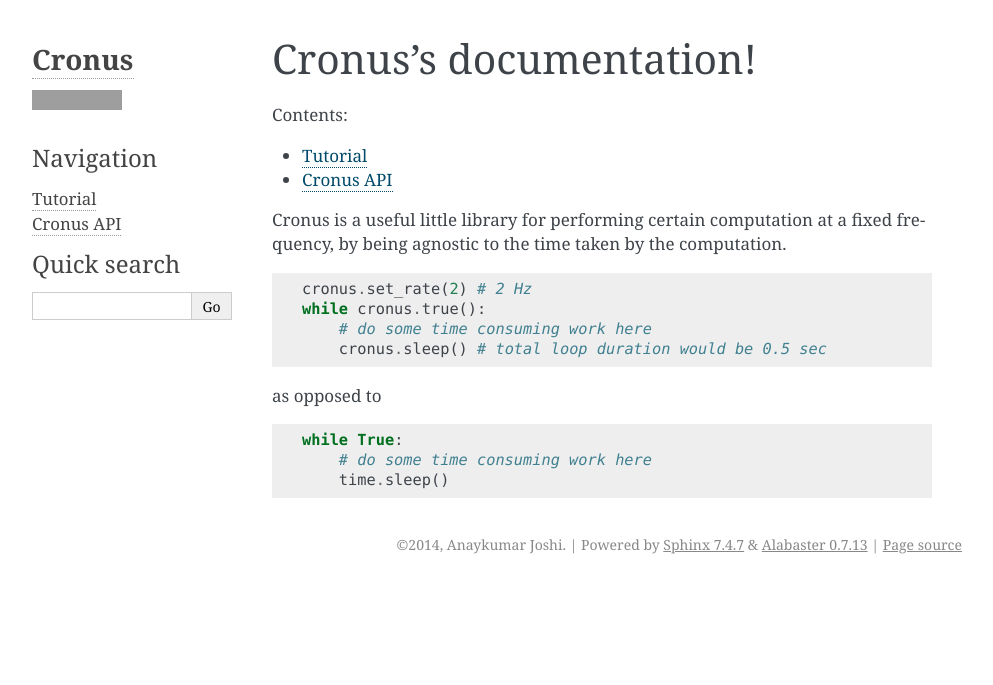
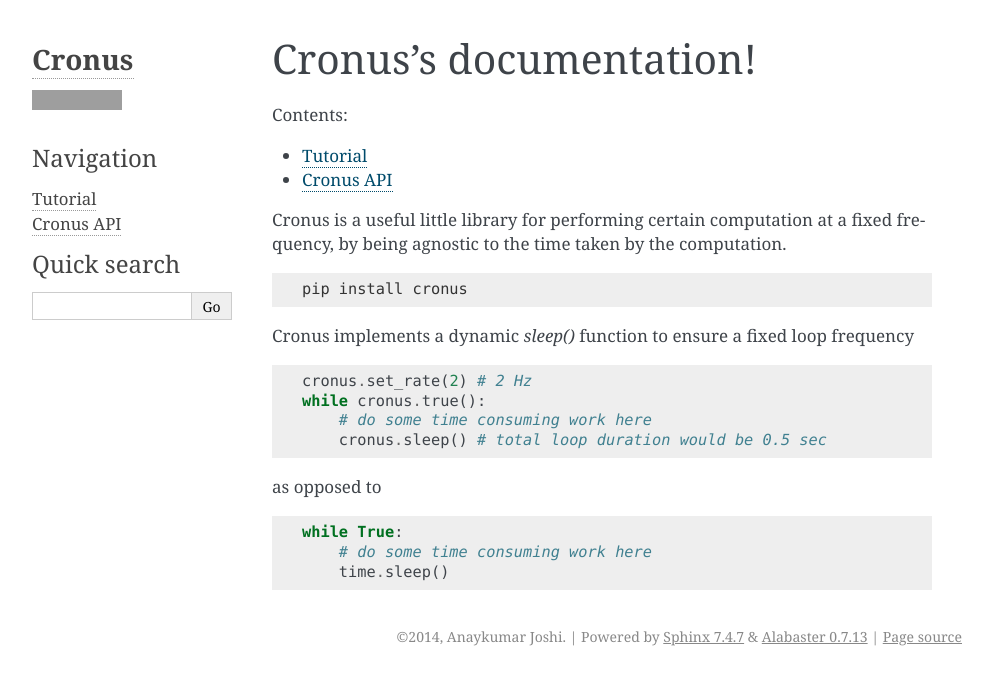
Before and after one commit to anayjoshi/cronus, a Sphinx documentation site: the page built from docs/index.rst, in a window 1280 px wide, cut to the strip 0-685 px from the top of the page. Shown: the whole strip, without its empty margins (148-1141 px from the left). Built offline with Sphinx 7.4.7, drawn with Linux system fonts in a browser that asks for light colours; grey boxes are pictures that could not be loaded.

Commit message:
small change in doc

```diff
--- a/docs/index.rst
+++ b/docs/index.rst
@@ -16,6 +16,12 @@
 
 Cronus is a useful little library for performing certain computation at a fixed frequency, by being agnostic to the time taken by the computation.
 
+.. code-block:: console
+
+    pip install cronus
+
+Cronus implements a dynamic *sleep()* function to ensure a fixed loop frequency
+
 .. code-block:: python
 
     cronus.set_rate(2) # 2 Hz
```
